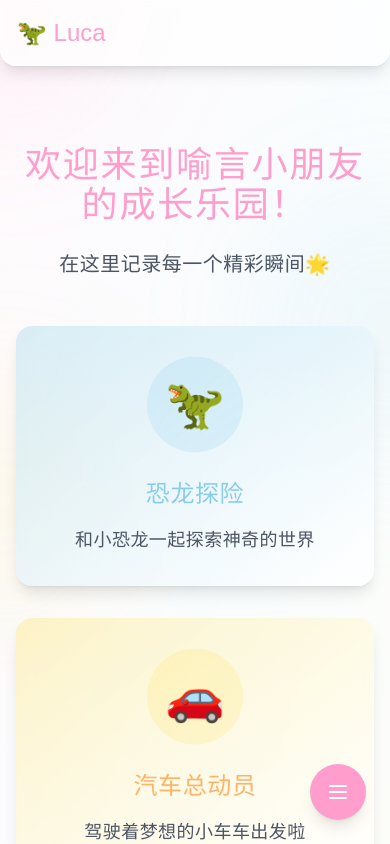
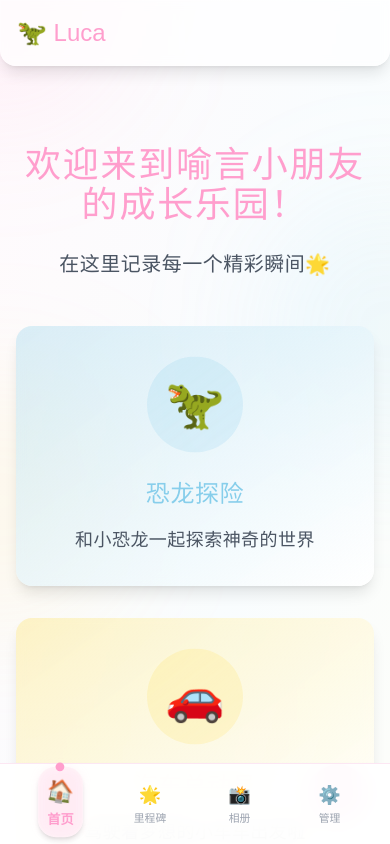
Before and after one commit to luckysonyu99/luckysonyu99.github.io, a Next.js app: page / in a window 390 px wide. Shown: the top 844 px of the page. Built offline with nearby package versions, Linux system fonts and the light colour scheme; a web font is replaced by a local one.

Commit message:
添加手机端导航栏，优化移动端用户体验

```diff
--- a/app/globals.css
+++ b/app/globals.css
@@ -179,4 +179,13 @@ body {
   .animate-wiggle {
     animation: wiggle 1s ease-in-out infinite;
   }
+
+  /* 手机端安全区域支持 */
+  .h-safe-area-inset-bottom {
+    height: env(safe-area-inset-bottom);
+  }
+
+  .pb-safe {
+    padding-bottom: env(safe-area-inset-bottom);
+  }
 }
--- a/app/layout.tsx
+++ b/app/layout.tsx
@@ -4,6 +4,7 @@ import type { Metadata } from 'next';
 import { ZCOOL_KuaiLe, ZCOOL_QingKe_HuangYou } from 'next/font/google';
 import Navigation from './components/Navigation';
 import Footer from './components/Footer';
+import MobileNavbar from '../components/MobileNavbar';
 
 const zcoolKuaiLe = ZCOOL_KuaiLe({
   weight: '400',
@@ -35,8 +36,9 @@ export default function RootLayout({
     <html lang="zh" className={`${zcoolKuaiLe.variable} ${zcoolQingKe.variable}`}>
       <body className="font-kuaile min-h-screen bg-gradient-to-br from-candy-pink/5 via-candy-blue/5 to-candy-yellow/5">
         <Navigation />
-        <main className="container mx-auto px-4 py-8">{children}</main>
+        <main className="container mx-auto px-4 py-8 pb-20 sm:pb-8">{children}</main>
         <Footer />
+        <MobileNavbar />
       </body>
     </html>
   );
--- /dev/null
+++ b/components/MobileNavbar.tsx
@@ -0,0 +1,127 @@
+'use client';
+
+import Link from 'next/link';
+import { usePathname } from 'next/navigation';
+import { motion } from 'framer-motion';
+
+export default function MobileNavbar() {
+  const pathname = usePathname();
+
+  const isActive = (path: string) => pathname === path;
+
+  const navItems = [
+    {
+      href: '/',
+      label: '首页',
+      emoji: '🏠',
+      activeColor: 'text-candy-pink',
+      bgColor: 'bg-candy-pink/10'
+    },
+    {
+      href: '/milestones',
+      label: '里程碑',
+      emoji: '🌟',
+      activeColor: 'text-candy-blue',
+      bgColor: 'bg-candy-blue/10'
+    },
+    {
+      href: '/gallery',
+      label: '相册',
+      emoji: '📸',
+      activeColor: 'text-candy-yellow',
+      bgColor: 'bg-candy-yellow/10'
+    },
+    {
+      href: '/admin/login',
+      label: '管理',
+      emoji: '⚙️',
+      activeColor: 'text-candy-purple',
+      bgColor: 'bg-candy-purple/10'
+    }
+  ];
+
+  return (
+    <nav className="fixed bottom-0 left-0 right-0 z-50 sm:hidden">
+      <div className="bg-white/95 backdrop-blur-md border-t border-pink-100 shadow-lg">
+        <div className="flex justify-around items-center py-2 px-4">
+          {navItems.map((item, index) => {
+            const active = isActive(item.href) || (item.href === '/admin/login' && pathname.startsWith('/admin'));
+
+            return (
+              <Link
+                key={item.href}
+                href={item.href}
+                className="flex flex-col items-center justify-center min-w-0 flex-1"
+              >
+                <motion.div
+                  initial={{ scale: 0.8 }}
+                  animate={{
+                    scale: active ? 1.1 : 0.9,
+                    y: active ? -2 : 0
+                  }}
+                  whileTap={{ scale: 0.85 }}
+                  transition={{
+                    type: "spring",
+                    stiffness: 300,
+                    damping: 20
+                  }}
+                  className={`
+                    relative flex flex-col items-center justify-center p-2 rounded-2xl transition-all duration-300
+                    ${active
+                      ? `${item.bgColor} ${item.activeColor} shadow-md`
+                      : 'text-gray-400 hover:text-gray-600'
+                    }
+                  `}
+                >
+                  {/* 活跃状态的背景光晕 */}
+                  {active && (
+                    <motion.div
+                      initial={{ scale: 0, opacity: 0 }}
+                      animate={{ scale: 1, opacity: 1 }}
+                      className={`absolute inset-0 ${item.bgColor} rounded-2xl blur-sm`}
+                    />
+                  )}
+
+                  {/* Emoji 图标 */}
+                  <motion.div
+                    animate={{
+                      rotate: active ? [0, -10, 10, 0] : 0,
+                    }}
+                    transition={{
+                      duration: 0.6,
+                      repeat: active ? Infinity : 0,
+                      repeatDelay: 2
+                    }}
+                    className="text-xl mb-1 relative z-10"
+                  >
+                    {item.emoji}
+                  </motion.div>
+
+                  {/* 文字标签 */}
+                  <span className={`
+                    text-xs font-medium relative z-10 transition-all duration-300
+                    ${active ? 'font-semibold' : ''}
+                  `}>
+                    {item.label}
+                  </span>
+
+                  {/* 活跃状态的小圆点 */}
+                  {active && (
+                    <motion.div
+                      initial={{ scale: 0 }}
+                      animate={{ scale: 1 }}
+                      className={`absolute -top-1 w-2 h-2 ${item.activeColor.replace('text-', 'bg-')} rounded-full`}
+                    />
+                  )}
+                </motion.div>
+              </Link>
+            );
+          })}
+        </div>
+
+        {/* 底部安全区域 */}
+        <div className="h-safe-area-inset-bottom bg-white/95" />
+      </div>
+    </nav>
+  );
+}
```
